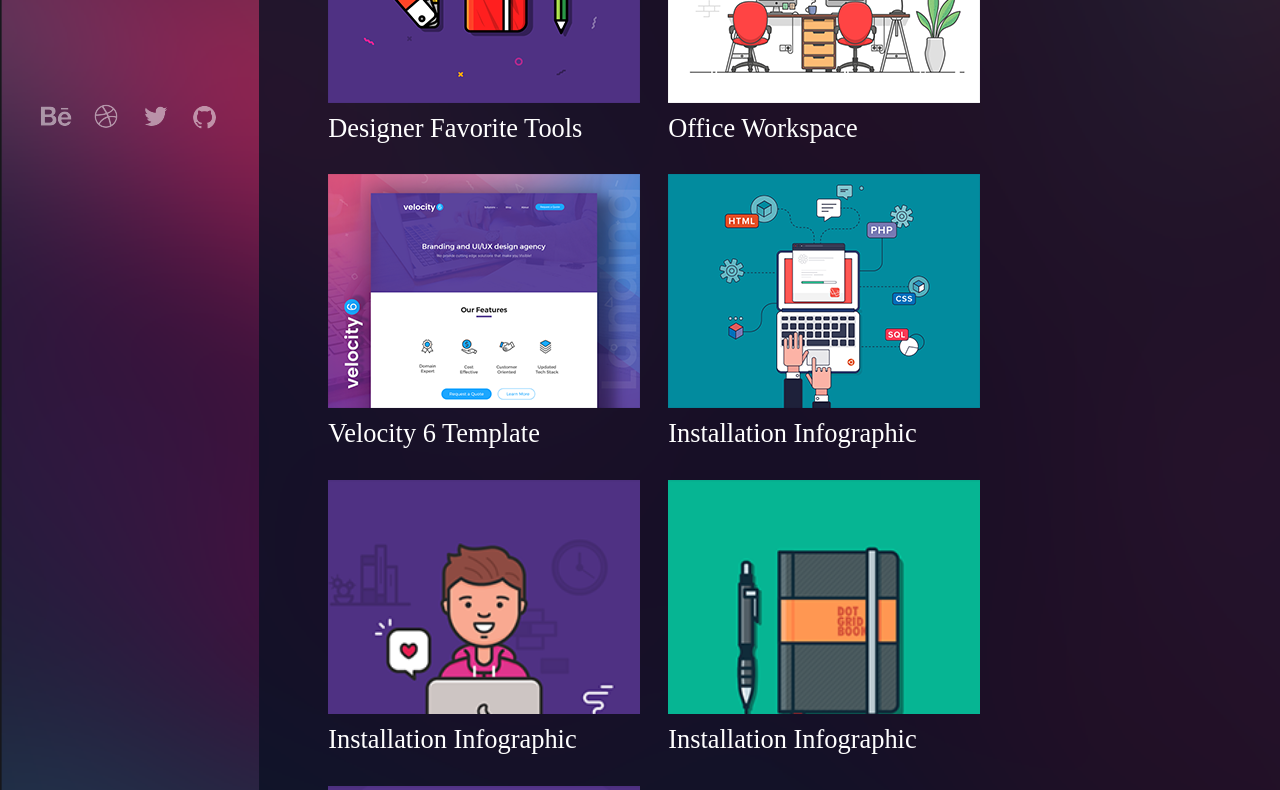
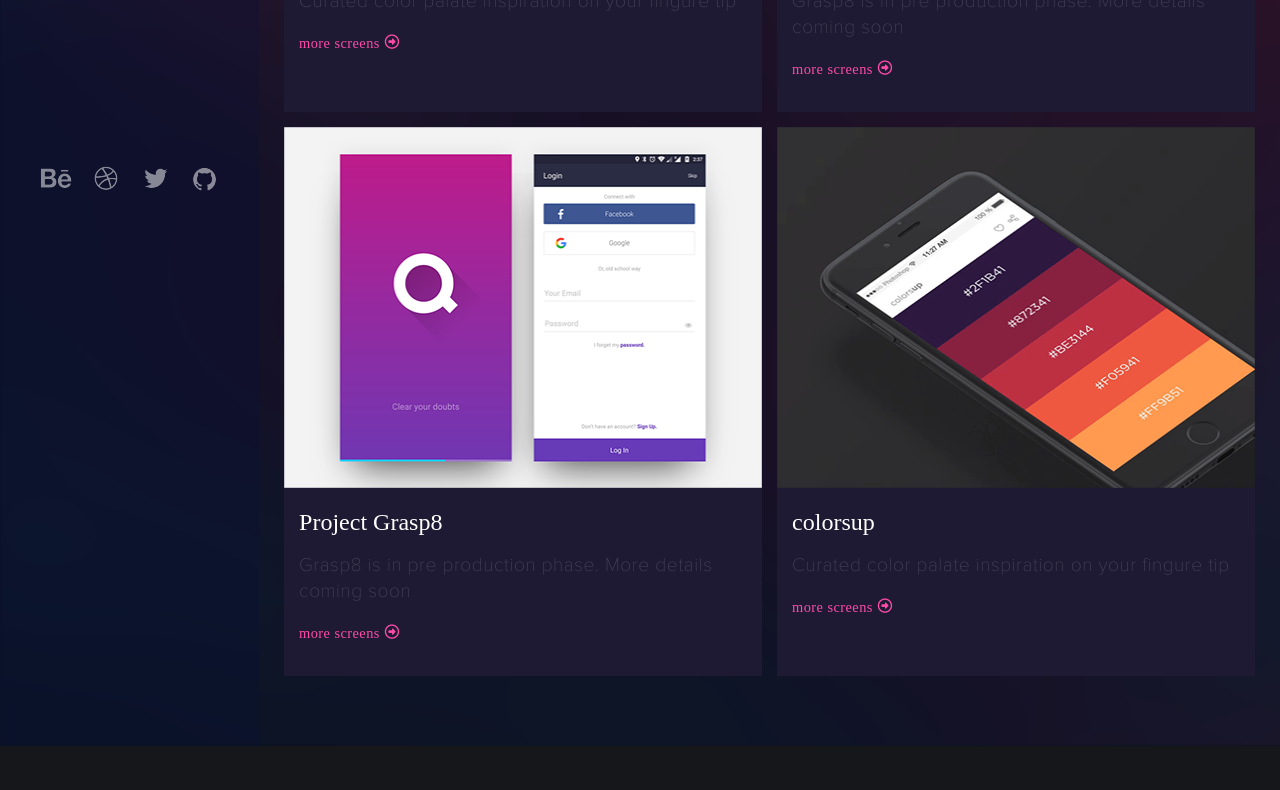
Before and after one commit to AndreyTSpb/DevPortfolio, a website: page src/index.html in a window 1280 px wide. Shown: the part 594-1384 px from the top of the page. After the commit the page ends 1340 px from the top, so only its background shows below. Drawn offline with nearby package versions, Linux system fonts and the light colour scheme; files that its build step writes are made by us from their sources; a web font is replaced by a local one.

Commit message:
page labs

```diff
--- /dev/null
+++ b/src/_labs.html
@@ -0,0 +1,45 @@
+<section class="labs show">
+    <div><h1>Labs</h1></div>
+    <div class="labs__items">
+        <div class="item">
+            <img src="img/layer_23_201.png" alt="" srcset="">
+            <div class="desc">
+                <h2>colorsup</h2>
+                <p>
+                    Curated color palate inspiration on your fingure tip
+                </p>
+                <a href="#">more screens <i class="far fa-arrow-alt-circle-right"></i></a>
+            </div>
+        </div>
+        <div class="item">
+            <img src="img/layer_24_219.png" alt="" srcset="">
+            <div class="desc">
+                <h2>Project Grasp8</h2>
+                <p>
+                    Grasp8 is in pre production phase. More details coming soon
+                </p>
+                <a href="#">more screens <i class="far fa-arrow-alt-circle-right"></i></a>
+            </div>
+        </div>
+        <div class="item">
+            <img src="img/layer_24_219.png" alt="" srcset="">
+            <div class="desc">
+                <h2>Project Grasp8</h2>
+                <p>
+                    Grasp8 is in pre production phase. More details coming soon
+                </p>
+                <a href="#">more screens <i class="far fa-arrow-alt-circle-right"></i></a>
+            </div>
+        </div>
+        <div class="item">
+            <img src="img/layer_23_201.png" alt="" srcset="">
+            <div class="desc">
+                <h2>colorsup</h2>
+                <p>
+                    Curated color palate inspiration on your fingure tip
+                </p>
+                <a href="#">more screens <i class="far fa-arrow-alt-circle-right"></i></a>
+            </div>
+        </div>
+    </div>
+</section>
--- a/src/_menu.html
+++ b/src/_menu.html
@@ -1,15 +1,18 @@
 <nav class="menu">
+    <div class="menu__wrapper">
         <img src="img/avatar_54.png" alt="" srcset="">
         <ul>
             <li class="no-dot-li"><a class="no-underline" href='#'>About</a></li>
-        <li class="no-dot-li active"><a class="no-underline" href='#'>Work</a></li>
-        <li class="no-dot-li"><a class="no-underline" href='#'>Labs</a></li>
+            <li class="no-dot-li"><a class="no-underline" href='#'>Work</a></li>
+            <li class="no-dot-li active"><a class="no-underline" href='#'>Labs</a></li>
             <li class="no-dot-li"><a class="no-underline" href='#'>Contact</a></li>
         </ul>
-    <div class="menu__social-icons">
+        <div class="social-icons">
             <a href="#" class="icon be"></a>
             <a href="#" class="icon ball"></a>
             <a href="#" class="icon twit"></a>
             <a href="#" class="icon git"></a>
         </div>
+    </div>
+    <div style="height: 1px;"></div>
 </nav>
--- a/src/_work.html
+++ b/src/_work.html
@@ -1,4 +1,4 @@
-<section class="work show">
+<section class="work">
     <div><h1>Work</h1></div>
 
     <div class="work__items">
--- a/src/index.html
+++ b/src/index.html
@@ -14,6 +14,8 @@
         @@include('_about.html')
         <!-- Work -->
         @@include('_work.html')
+        <!-- Labs -->
+        @@include('_labs.html')
     </main>
     <script src="https://kit.fontawesome.com/ff70dbe179.js" crossorigin="anonymous"></script>
 </body>
--- /dev/null
+++ b/src/scss/blocks/_labs.scss
@@ -0,0 +1,58 @@
+.labs{
+    &__items{
+        display: flex;
+        flex-wrap: wrap;
+        justify-content: center;
+        align-items: center;
+        margin-top: 35px;
+        gap: 20px;
+        @media screen and (max-width: 1281px) {
+            gap: 15px;
+        }
+
+        .item{
+            width: 478px;
+            height: 549px;
+            background-color: #1e1a34;
+
+            img{
+                width: 478px;
+                height: 361px;
+            }
+
+            .desc{
+                display: flex;
+                flex-direction: column;
+                gap: 15px;
+                padding: 20px 15px;
+                p{
+                    opacity: 0.18;
+                    font-family: 'Proxima Nova Th';
+                    font-size: 19.2px;
+                    line-height: 26px;
+                    font-weight: 300;
+                    letter-spacing: 0.03em;
+                    color: #ffffff;
+                }
+                a{
+                    display: flex;
+                    align-items: center;
+                    gap: 5px;
+                    font-family: 'Proxima Nova Rg';
+                    font-size: 14.4px;
+                    line-height: 28px;
+                    font-weight: 300;
+                    letter-spacing: 0.03em;
+                    color: #ff4ba8;
+                    text-decoration: none;
+                    margin-top: 0 auto;
+                    i{
+                        font-weight: 400;
+                        color: #ff4ba8;
+                    }
+
+                }
+            }
+        }
+    }
+}
--- a/src/scss/blocks/_menu.scss
+++ b/src/scss/blocks/_menu.scss
@@ -1,16 +1,25 @@
 .menu{
     display: flex;
     flex-direction: column;
-    align-items: center;
-    justify-content: space-around;
-    padding: 25px 0px;
+    justify-content: space-between;
+    &__wrapper{
+        display: grid;
+        //flex-direction: column;
+        grid-template-columns: 1fr;
+        align-items: flex-start;
+        justify-items: center;
+        padding: 25px 0px 10px 0px;
+        height: 100vh;
+
         img{
             width: 147px;
             height: 148px;
+            align-self: center;
         }
+
         ul{
             width: 100%;
-        height: 100%;
+            height: 80%;
             display: flex;
             flex-direction: column;
             justify-content: space-around;
@@ -48,7 +57,8 @@
                 }
             }
         }
-    &__social-icons{
+        .social-icons{
+            margin-top: auto;
             display: flex;
             align-items: center;
             gap: 1rem;
@@ -81,3 +91,4 @@
             }
         }
     }
+}
--- a/src/scss/blocks/_work.scss
+++ b/src/scss/blocks/_work.scss
@@ -5,6 +5,9 @@
         align-items: center;
         margin-top: 35px;
         gap: 20px;
+        @media screen and (max-width: 1281px) {
+            gap: 10px;
+        }
         .item{
             width: 320px;
             overflow: hidden;
--- a/src/scss/style.scss
+++ b/src/scss/style.scss
@@ -31,14 +31,16 @@ dd {
 
 /* Выставляем основные настройки по-умолчанию для body */
 body {
-  min-height: 100vh;
+  height: 100%;
+  //min-height: 100vh;
+  //max-height: 100%;
   scroll-behavior: smooth;
   text-rendering: optimizeSpeed;
   line-height: 1.5;
   background-color: #16171b;
   display: flex;
   justify-content: center;
-  align-items: flex-start;
+  align-items: stretch;
   background-image: url('../img/clip_171.png');
   background-repeat: no-repeat;
   background-size: cover;
@@ -85,14 +87,14 @@ a:not([class]) {
 }
 
 .right-part-body{
-    background-color: rgba(11,17,36,0.8);
+    background-color: rgba(11,17,36,0.83);
 }
-.menu-part-body{
-    background-color: rgba(10,17,42,0.9);
-}
+
 nav{
     width: 325px;
-    min-height: 100vh;
+    background-color: rgba(10,17,42,0.87);
+    position: relative;
+    //height: 100%;
 }
 main{
     width: 100%;
@@ -109,6 +111,11 @@ section{
   display: none;
   position: relative;
   padding: 70px 65px;
+
+  @media screen and (max-width: 1281px) {
+    padding: 70px 10px;
+  }
+
   h1{
     display: inline;
     //width: 120px;
@@ -126,3 +133,4 @@ section{
 @import 'blocks/_menu';
 @import 'blocks/about';
 @import 'blocks/work';
+@import 'blocks/labs';
```
Also changed, not shown: dist/css/style.css, dist/css/style.min.css, dist/img/layer_23_201 (1).png (added), dist/img/layer_23_201.png (added), dist/img/layer_24_219.png (added), dist/index.html, src/img/layer_23_201.png (added), src/img/layer_24_219.png (added). Lines whose indentation alone changed are shown as unchanged.
